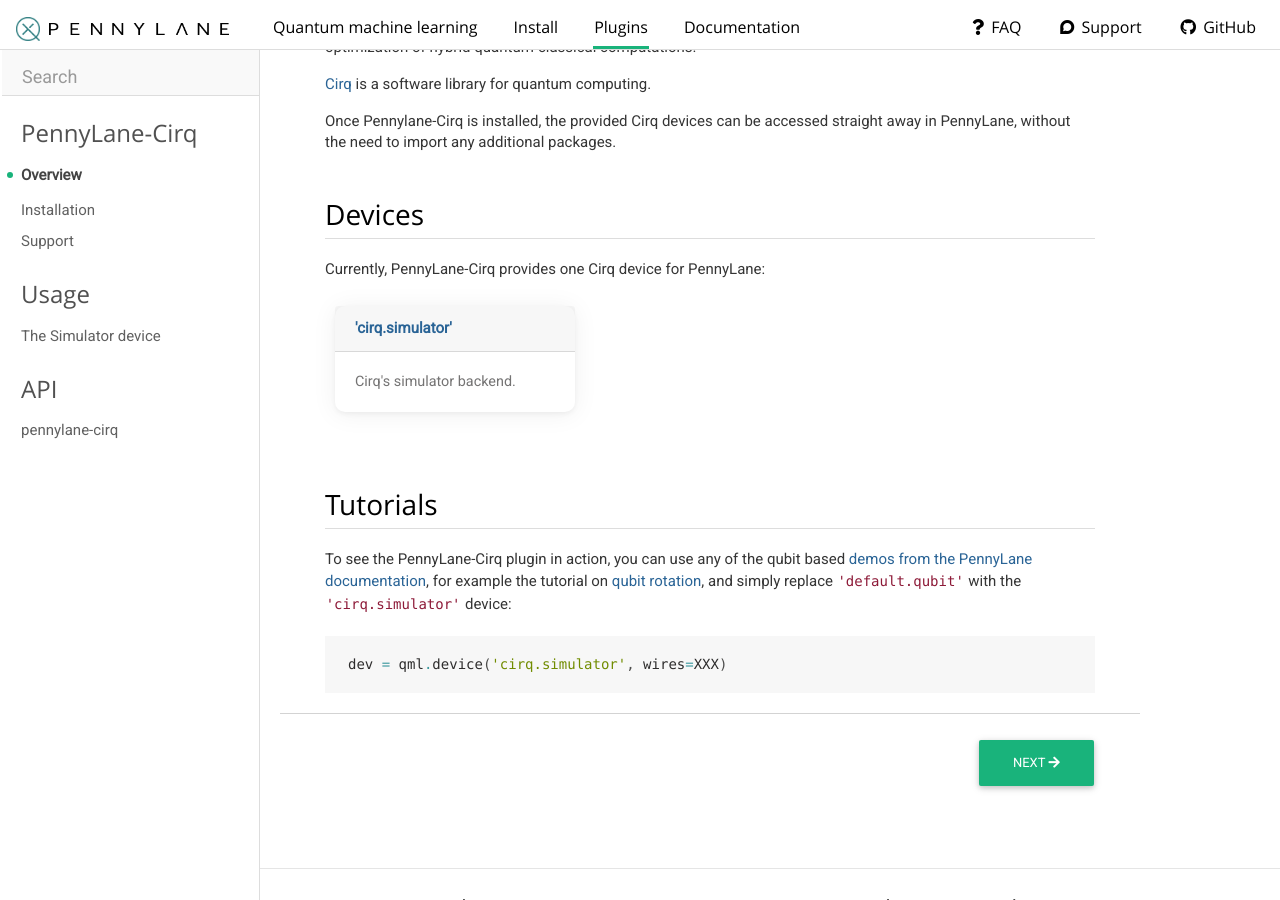
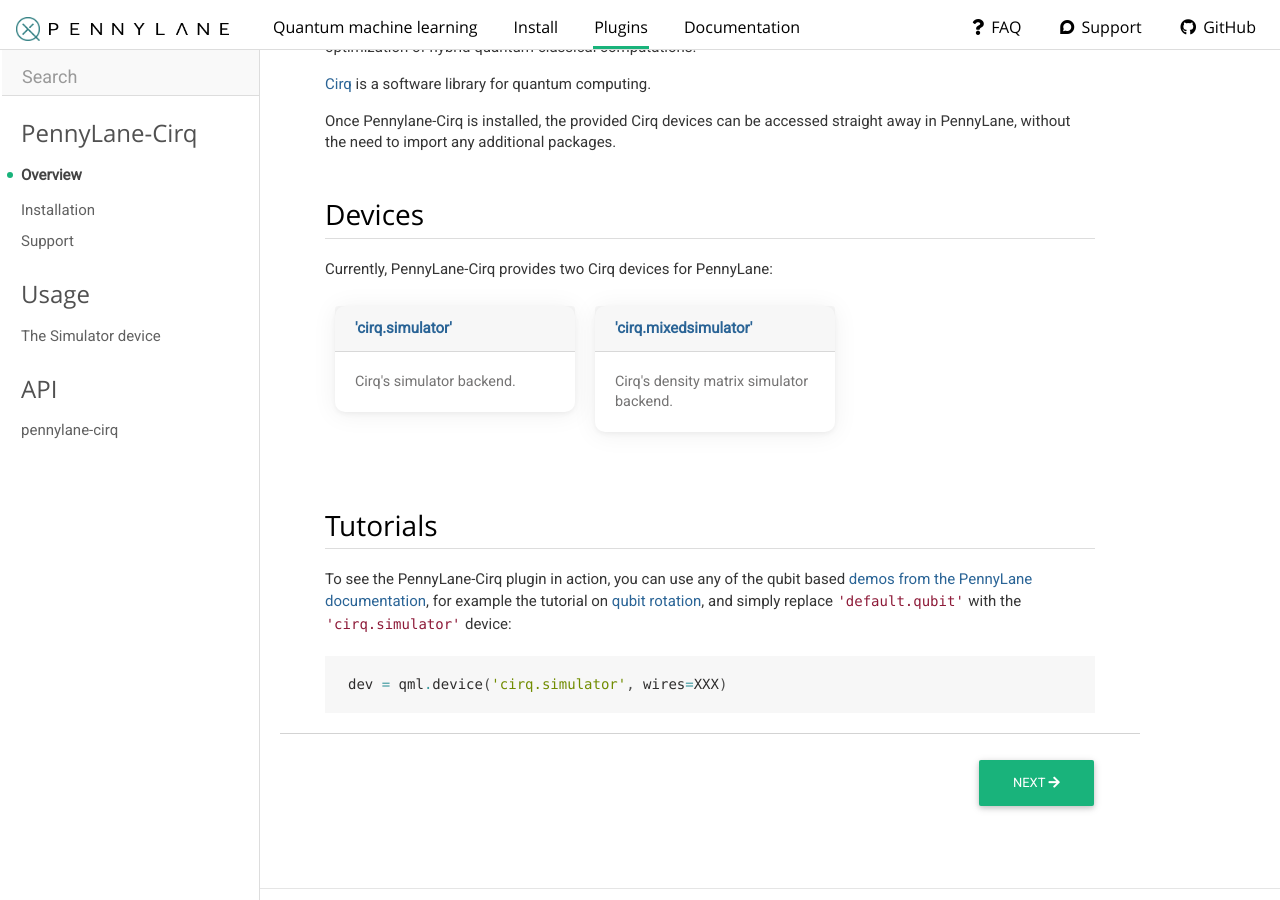
Before and after one commit to PennyLaneAI/pennylane-cirq, a Sphinx documentation site: the page built from doc/index.rst, in a window 1280 px wide and 900 px high, scrolled down 735 px. Built offline with Sphinx 7.4.7, drawn with Linux system fonts in a browser that asks for light colours; nearby versions of some CDN libraries.

Commit message:
Update index.rst

```diff
--- a/doc/index.rst
+++ b/doc/index.rst
@@ -20,12 +20,17 @@
 Devices
 ~~~~~~~
 
-Currently, PennyLane-Cirq provides one Cirq device for PennyLane:
+Currently, PennyLane-Cirq provides two Cirq devices for PennyLane:
 
 .. devicegalleryitem::
     :name: 'cirq.simulator'
     :description: Cirq's simulator backend.
     :link: devices/simulator.html
+
+.. devicegalleryitem::
+    :name: 'cirq.mixedsimulator'
+    :description: Cirq's density matrix simulator backend.
+    :link: devices/mixed_simulator.html
 
 .. raw:: html
 
```
